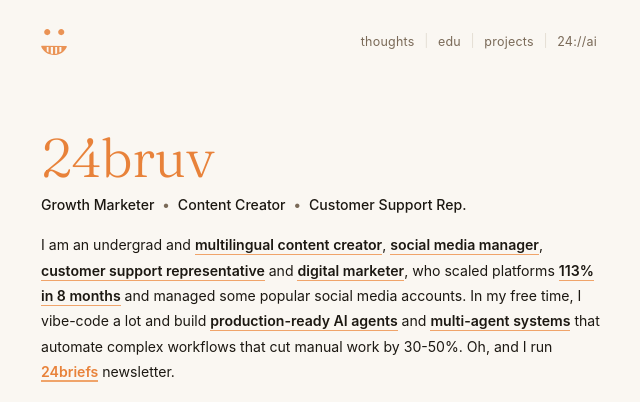
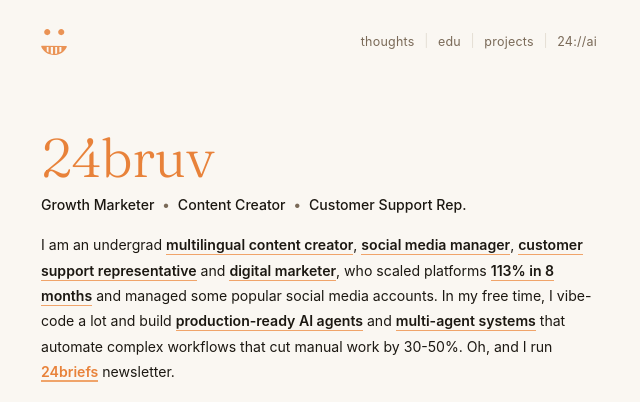
Before and after one commit to alhaytami2019-rgb/24br, a plain HTML site: page index.html in a window 1280 px wide. Shown: the top 402 px of the page, without its empty margins (319-959 px from the left). Drawn offline with Linux system fonts and the light colour scheme.

Commit message:
Update bio: remove 'and' between undergrad and multilingual

```diff
--- a/index.html
+++ b/index.html
@@ -940,7 +940,7 @@
                     <h1 class="name reveal">24bruv</h1>
                     <div class="subtitle reveal">Growth Marketer <span>•</span> Content Creator <span>•</span> Customer
                         Support Rep.</div>
-                    <p class="bio reveal">I am an undergrad and <strong>multilingual content creator</strong>, <strong>social media
+                    <p class="bio reveal">I am an undergrad <strong>multilingual content creator</strong>, <strong>social media
                             manager</strong>, <strong>customer support representative</strong> and <strong>digital
                             marketer</strong>, who scaled platforms <strong>113% in 8 months</strong> and managed some
                         popular social media accounts. In my free time, I vibe-code a lot and build
```
